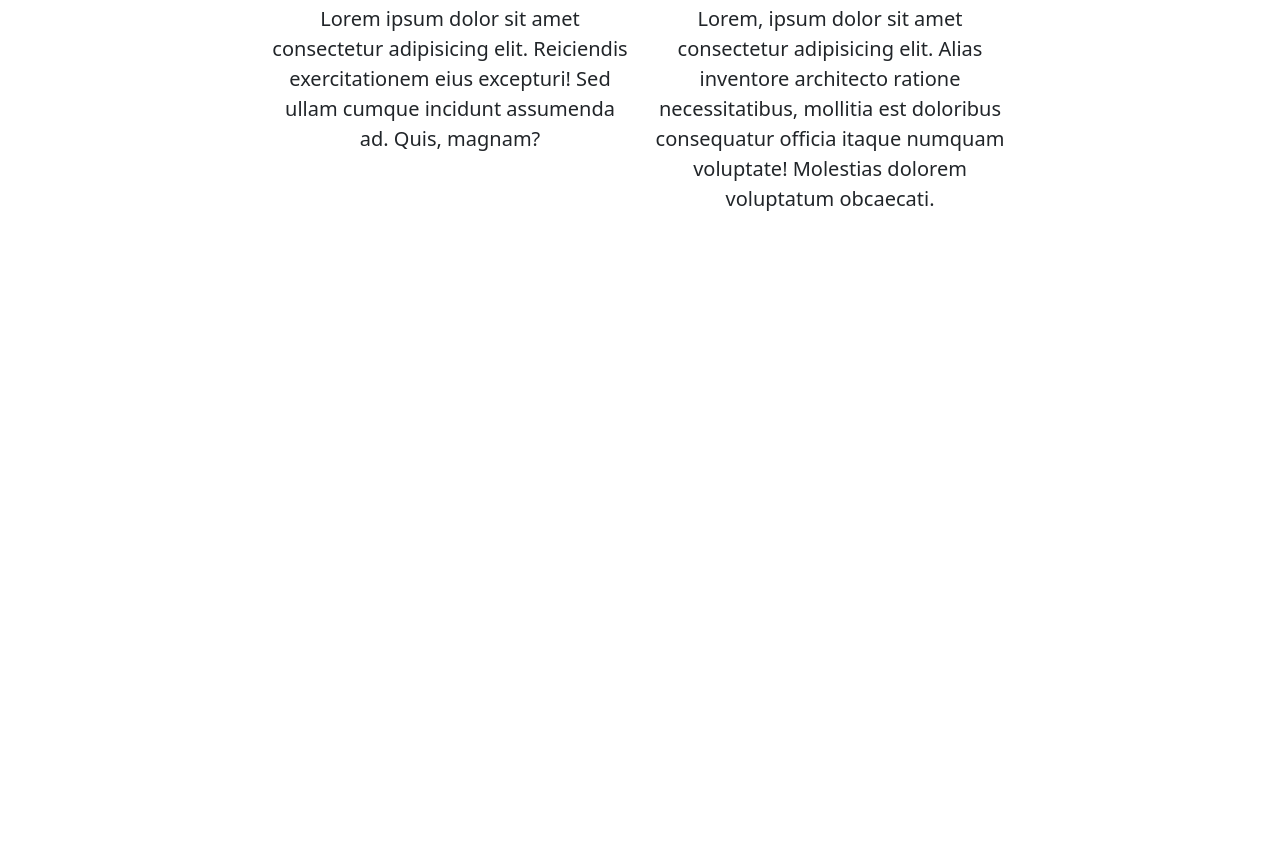
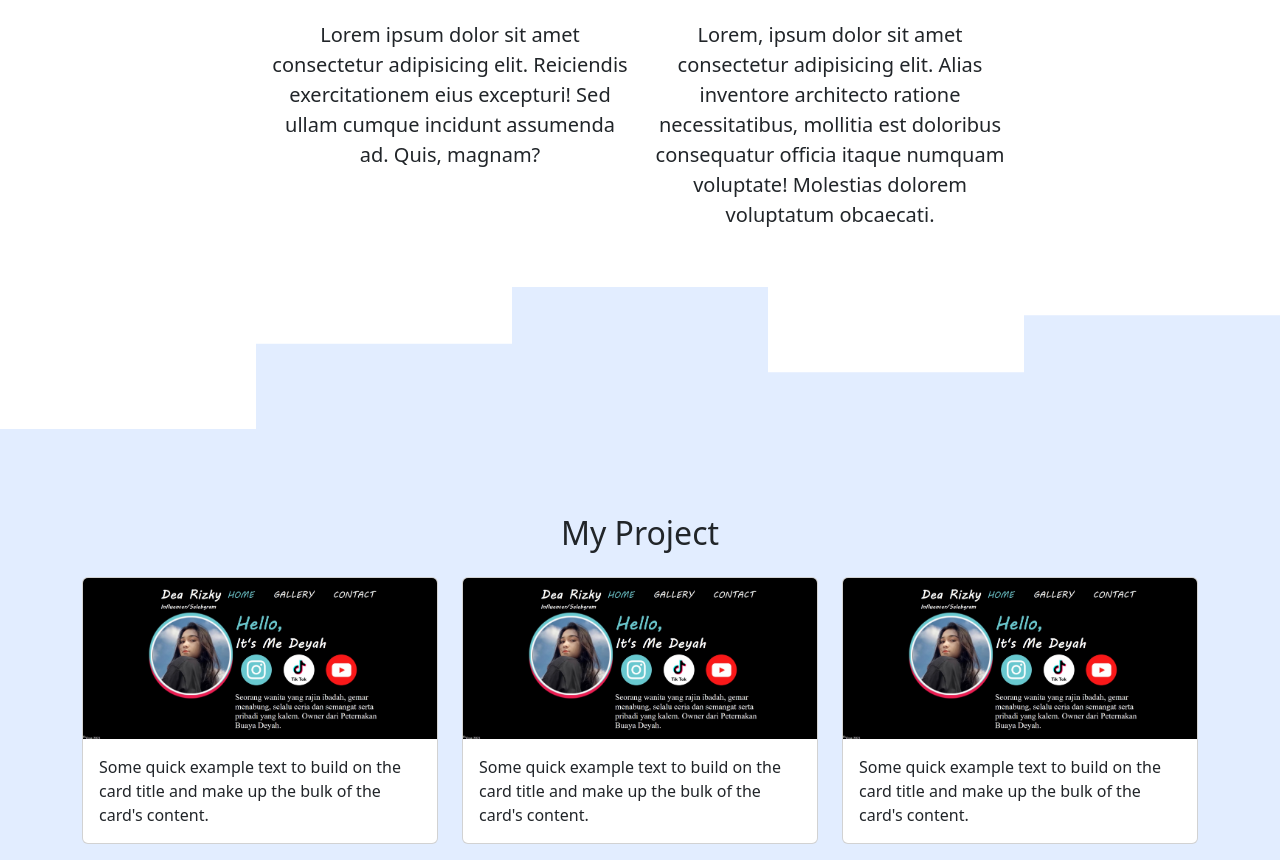
Before and after one commit to agest09/personal-web-bootstrap5, a plain HTML site: page index.html in a window 1280 px wide. Shown: the part 736-1596 px from the top of the page. Before the commit the page ends 950 px from the top, so only its background shows below. Drawn offline with nearby package versions, Linux system fonts and the light colour scheme.

Commit message:
Membuat section Projects dan menambahkan folder project gambar

```diff
--- a/index.html
+++ b/index.html
@@ -48,21 +48,67 @@
     <!-- end Jumbotron -->
 
     <!-- About -->
-    <section id="about"></section>
+    <section id="about">
       <div class="container">
-      <div class="row text-center">
+        <div class="row text-center mb-3">
           <div class="col">
             <h2>About Me</h2>
           </div>
         </div>
         <div class="row justify-content-center fs-5 text-center">
-        <div class="col-4">Lorem ipsum dolor sit amet consectetur adipisicing elit. Reiciendis exercitationem eius excepturi! Sed ullam cumque incidunt assumenda ad. Quis, magnam?</div>
-        <div class="col-4">
+          <div class="col-md-4">Lorem ipsum dolor sit amet consectetur adipisicing elit. Reiciendis exercitationem eius excepturi! Sed ullam cumque incidunt assumenda ad. Quis, magnam?</div>
+          <div class="col-md-4">
             Lorem, ipsum dolor sit amet consectetur adipisicing elit. Alias inventore architecto ratione necessitatibus, mollitia est doloribus consequatur officia itaque numquam voluptate! Molestias dolorem voluptatum obcaecati.
           </div>
         </div>
       </div>
-    <!-- end About -->
+      <svg xmlns="http://www.w3.org/2000/svg" viewBox="0 0 1440 320">
+        <path fill="#e2edff" fill-opacity="1" d="M0,320L0,224L288,224L288,128L576,128L576,64L864,64L864,160L1152,160L1152,96L1440,96L1440,320L1152,320L1152,320L864,320L864,320L576,320L576,320L288,320L288,320L0,320L0,320Z"></path>
+      </svg>
+    </section>
+    <!-- End About -->
+
+    <!-- Section Project -->
+    <section id="project" style="background-color: #e2edff">
+      <div class="container">
+        <div class="row text-center mb-3">
+          <div class="col">
+            <h2>My Project</h2>
+          </div>
+        </div>
+        <div class="row">
+          <div class="col-md-4 mb-3">
+            <div class="card">
+              <img src="image/projects/porto1.jpg" class="card-img-top" alt="porto1" />
+              <div class="card-body">
+                <p class="card-text">Some quick example text to build on the card title and make up the bulk of the card's content.</p>
+              </div>
+            </div>
+          </div>
+          <div class="col-md-4 mb-3">
+            <div class="card">
+              <img src="image/projects/porto1.jpg" class="card-img-top" alt="porto1" />
+              <div class="card-body">
+                <p class="card-text">Some quick example text to build on the card title and make up the bulk of the card's content.</p>
+              </div>
+            </div>
+          </div>
+          <div class="col-md-4 mb-3">
+            <div class="card">
+              <img src="image/projects/porto1.jpg" class="card-img-top" alt="porto1" />
+              <div class="card-body">
+                <p class="card-text">Some quick example text to build on the card title and make up the bulk of the card's content.</p>
+              </div>
+            </div>
+          </div>
+        </div>
+      </div>
+    </section>
+    <!-- End Project -->
+
+    <!-- Section Contact -->
+
+    <!-- End Contact -->
 
     <script src="https://cdn.jsdelivr.net/npm/bootstrap@5.2.2/dist/js/bootstrap.bundle.min.js" integrity="sha384-OERcA2EqjJCMA+/3y+gxIOqMEjwtxJY7qPCqsdltbNJuaOe923+mo//f6V8Qbsw3" crossorigin="anonymous"></script>
   </body>
```
Also changed, not shown: image/projects/porto1.jpg (added). Lines whose indentation alone changed are shown as unchanged.
